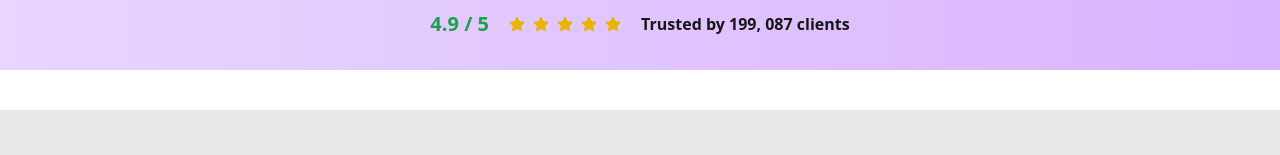
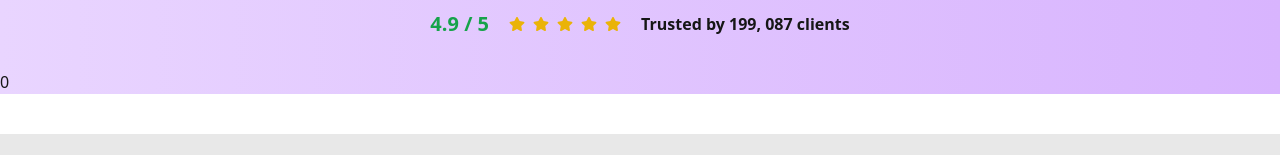
Before and after one commit to Naiemjoy1/giftap_client, a React (Vite) app: page / in a window 1280 px wide. Shown: the part 3164-3319 px from the top of the page. Built offline with nearby package versions, Linux system fonts and the light colour scheme; no server answers; a web font is replaced by a local one.

Commit message:
data get from server

```diff
--- a/package.json
+++ b/package.json
@@ -11,6 +11,7 @@
   },
   "dependencies": {
     "@smastrom/react-rating": "^1.5.0",
+    "@tanstack/react-query": "^5.56.2",
     "axios": "^1.7.7",
     "firebase": "^10.13.2",
     "framer-motion": "^11.5.6",
--- /dev/null
+++ b/src/Components/Hooks/useReviews.jsx
@@ -0,0 +1,19 @@
+import React, { useEffect, useState } from "react";
+
+const useReviews = () => {
+  const [reviews, setReviews] = useState([]);
+  const [loading, setLoading] = useState(true);
+
+  useEffect(() => {
+    fetch("http://localhost:4000/review")
+      .then((res) => res.json())
+      .then((data) => {
+        setReviews(data);
+        setLoading(false);
+      });
+  }, []);
+
+  return [reviews, loading];
+};
+
+export default useReviews;
--- a/src/Pages/Home/Review/Review.jsx
+++ b/src/Pages/Home/Review/Review.jsx
@@ -1,7 +1,10 @@
 import React from "react";
 import { FaStar } from "react-icons/fa";
+import useReviews from "../../../Components/Hooks/useReviews";
 
 const Review = () => {
+  const [reviews, loading] = useReviews();
+
   return (
     <div>
       <div className="relative bg-gradient-to-r from-purple-200 to-purple-300">
@@ -29,9 +32,8 @@ const Review = () => {
             </h1>
           </div>
         </div>
+        <h1>{reviews.length}</h1>
       </div>
-
-      {/*  */}
     </div>
   );
 };
--- /dev/null
+++ b/src/Pages/Home/Review/ReviewCard.jsx
@@ -0,0 +1,11 @@
+import React from "react";
+
+const ReviewCard = () => {
+  return (
+    <div>
+      <h1>This is review card</h1>
+    </div>
+  );
+};
+
+export default ReviewCard;
```
Also changed, not shown: 1 other file (tests, documents, lock files or other folders).
